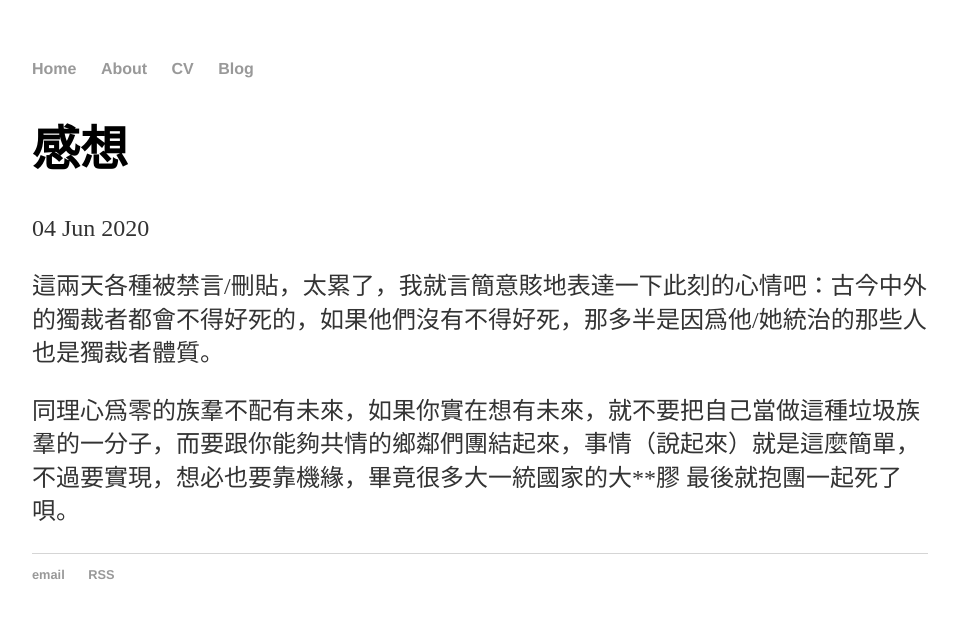
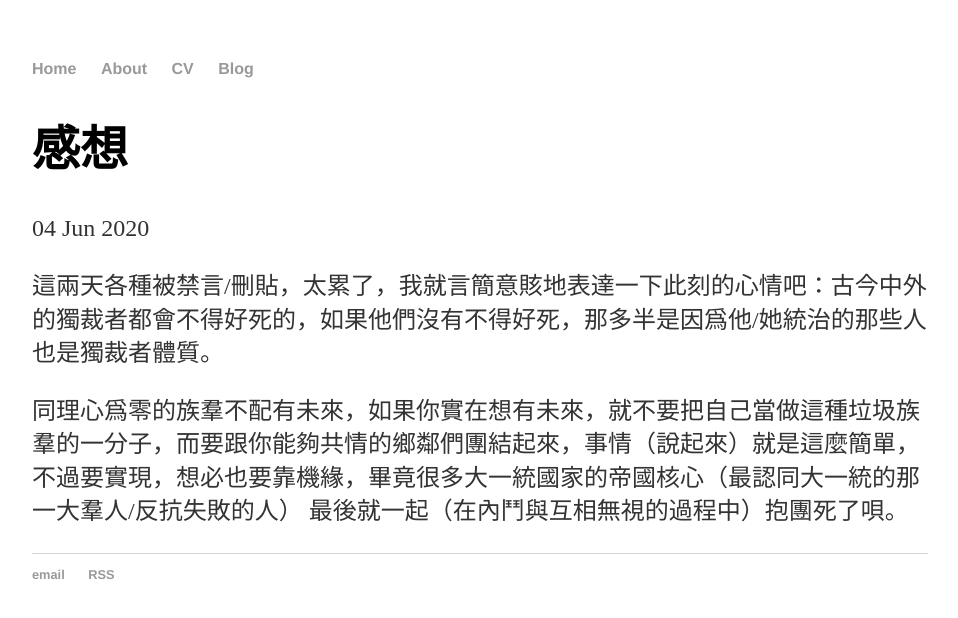
Before and after one commit to Ekove/ekove.github.io, a Jekyll site: the page built from _posts/2020-6-4-notes.md, in a window 1280 px wide. Shown: the top 618 px of the page, without its empty margins (160-1118 px from the left). Built offline with Jekyll 4.4.1, drawn with Linux system fonts in a browser that asks for light colours.

Commit message:
Update 2020-6-4-notes.md

```diff
--- a/_posts/2020-6-4-notes.md
+++ b/_posts/2020-6-4-notes.md
@@ -7,4 +7,4 @@ date: 2020-06-04
 這兩天各種被禁言/刪貼，太累了，我就言簡意賅地表達一下此刻的心情吧：古今中外的獨裁者都會不得好死的，如果他們沒有不得好死，那多半是因爲他/她統治的那些人
 也是獨裁者體質。
 
-同理心爲零的族羣不配有未來，如果你實在想有未來，就不要把自己當做這種垃圾族羣的一分子，而要跟你能夠共情的鄉鄰們團結起來，事情（說起來）就是這麼簡單，不過要實現，想必也要靠機緣，畢竟很多大一統國家的大**膠 最後就抱團一起死了唄。
+同理心爲零的族羣不配有未來，如果你實在想有未來，就不要把自己當做這種垃圾族羣的一分子，而要跟你能夠共情的鄉鄰們團結起來，事情（說起來）就是這麼簡單，不過要實現，想必也要靠機緣，畢竟很多大一統國家的帝國核心（最認同大一統的那一大羣人/反抗失敗的人） 最後就一起（在內鬥與互相無視的過程中）抱團死了唄。
```
